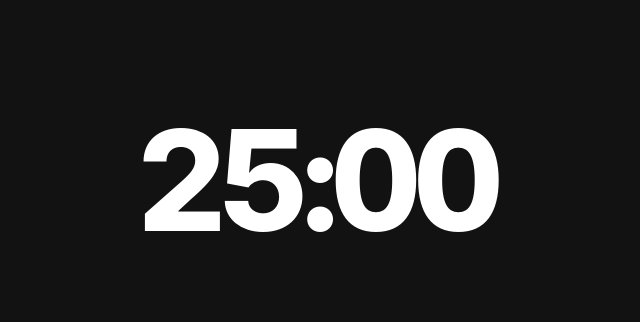
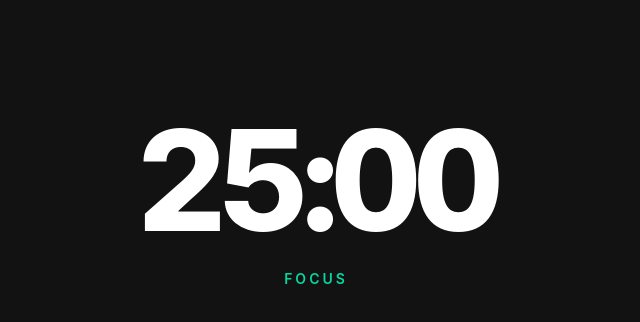
Before and after one commit to tinykings/patata, a React (Vite) app: page / in a window 1280 px wide. Shown: the top 322 px of the page, without its empty margins (324-964 px from the left). Built offline with nearby package versions, Linux system fonts and the light colour scheme.

Commit message:
timer text shown on countdown

```diff
--- a/src/App.css
+++ b/src/App.css
@@ -79,6 +79,21 @@ body {
   height: 200px;
   overflow: visible;
   cursor: pointer;
+  display: flex;
+  flex-direction: column;
+  align-items: center;
+}
+
+.shutter-hover.active .timer-mode-label {
+  opacity: 0;
+}
+
+.timer-mode-label {
+  font-size: 14px;
+  font-weight: 600;
+  text-transform: uppercase;
+  letter-spacing: 3px;
+  margin-top: -10px;
 }
 
 .shutter-container.click-pulse {
--- a/src/components/Timer.jsx
+++ b/src/components/Timer.jsx
@@ -165,6 +165,9 @@ export function Timer({
             </div>
           </div>
         </div>
+        <div className="timer-mode-label" style={{ color: accentColor }}>
+          {displayLabel}
+        </div>
         {musicStation && isRunning && (
           <div className="music-station-display">
             {isMusicLoading ? 'loading...' : STATION_LABELS[musicStation]}
```
